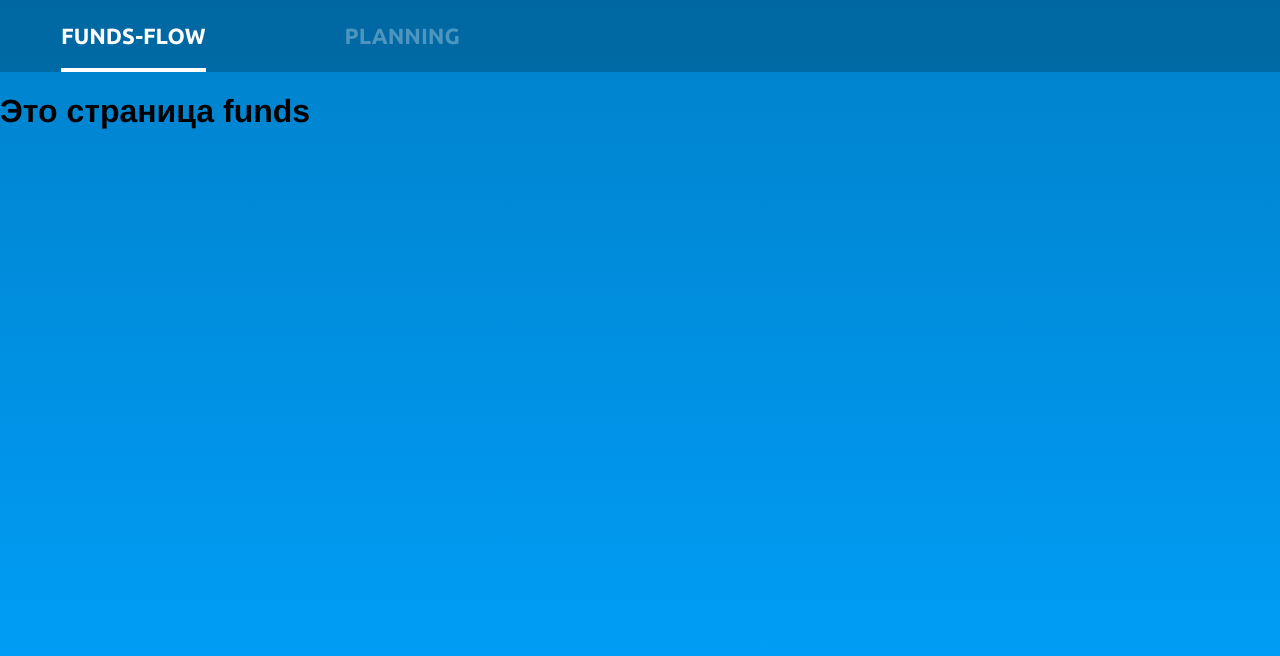
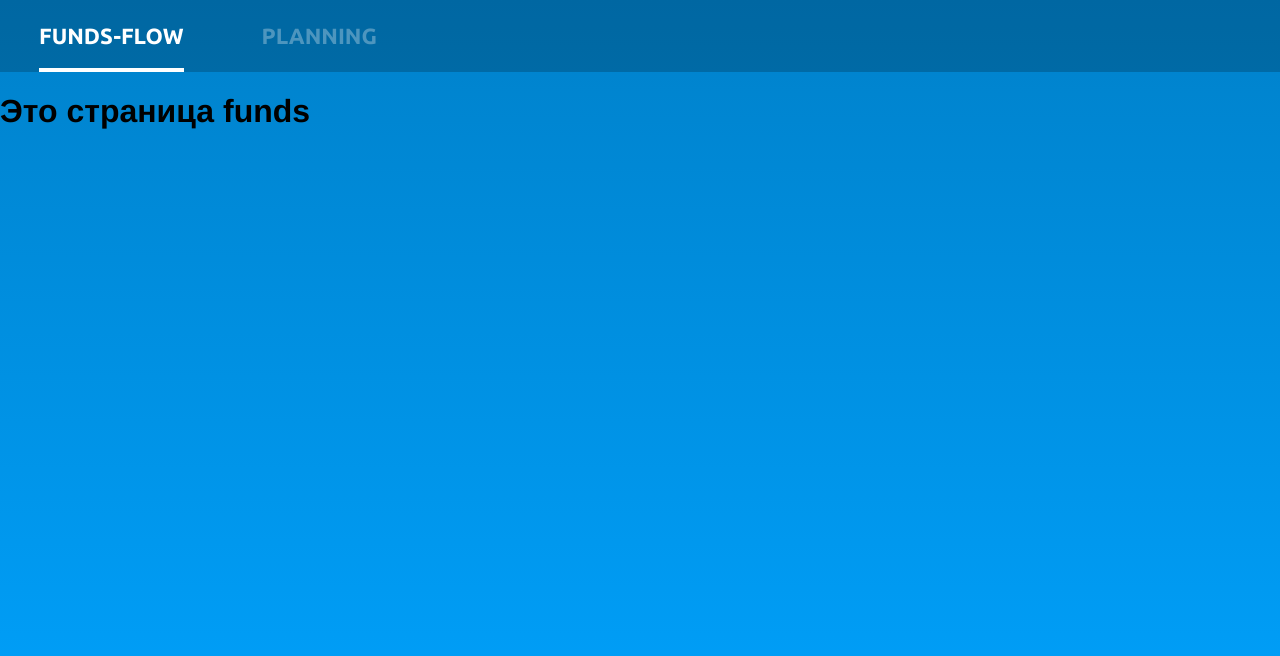
Before and after one commit to Akiyamka/plutos, a Vue app: page / in a window 1280 px wide. Shown: the top 656 px of the page. Built offline with nearby package versions, Linux system fonts and the light colour scheme.

Commit message:
make styles more flexible

```diff
--- a/src/App.vue
+++ b/src/App.vue
@@ -31,7 +31,7 @@ body
     text-decoration none
     display: inline-block
     font-family: Ubuntu;
-    margin: 0 78px 0 61px
+    margin: 0 39px 0
     font-style: normal
     font-weight: bold
     line-height: normal
```
